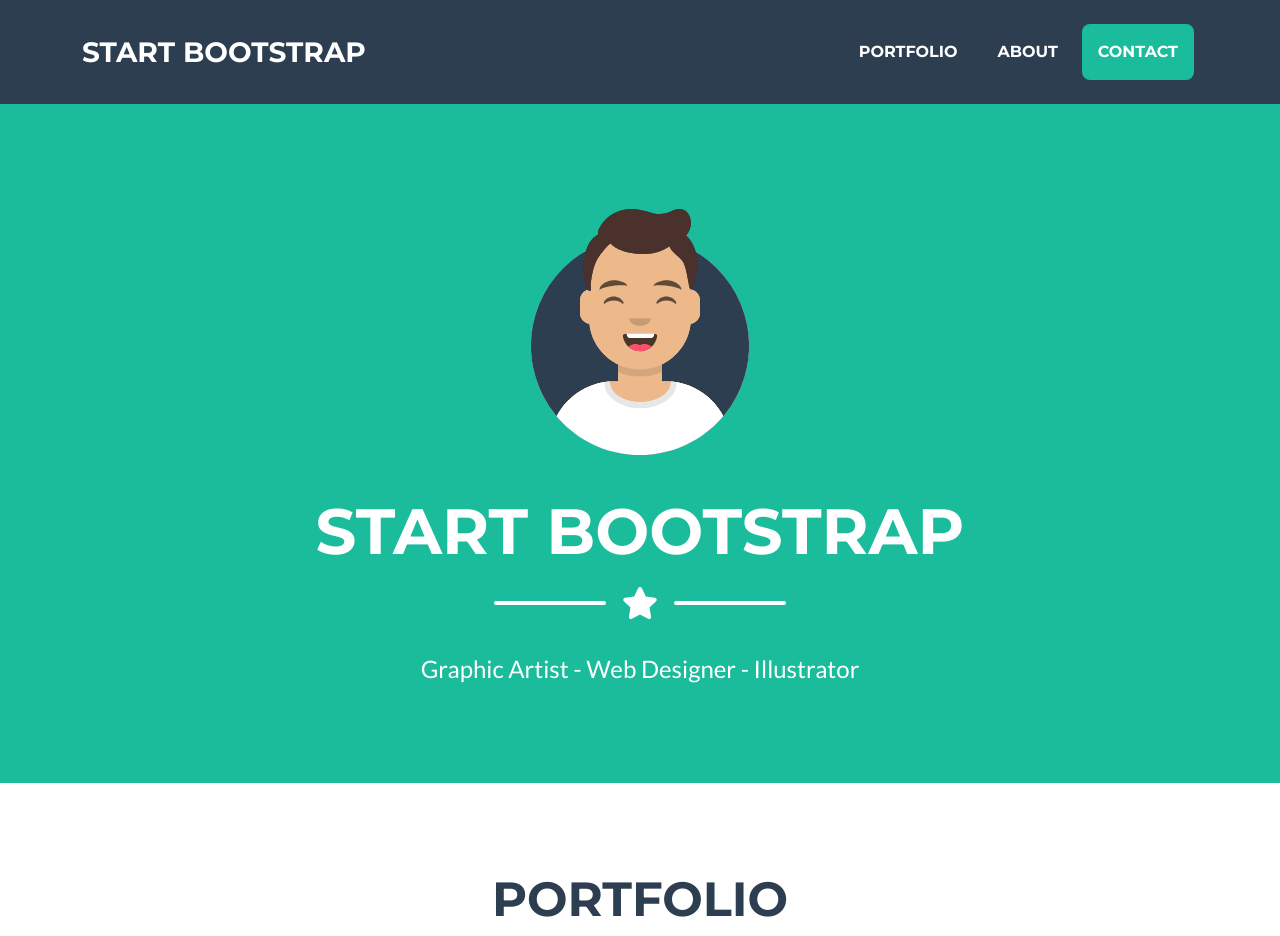
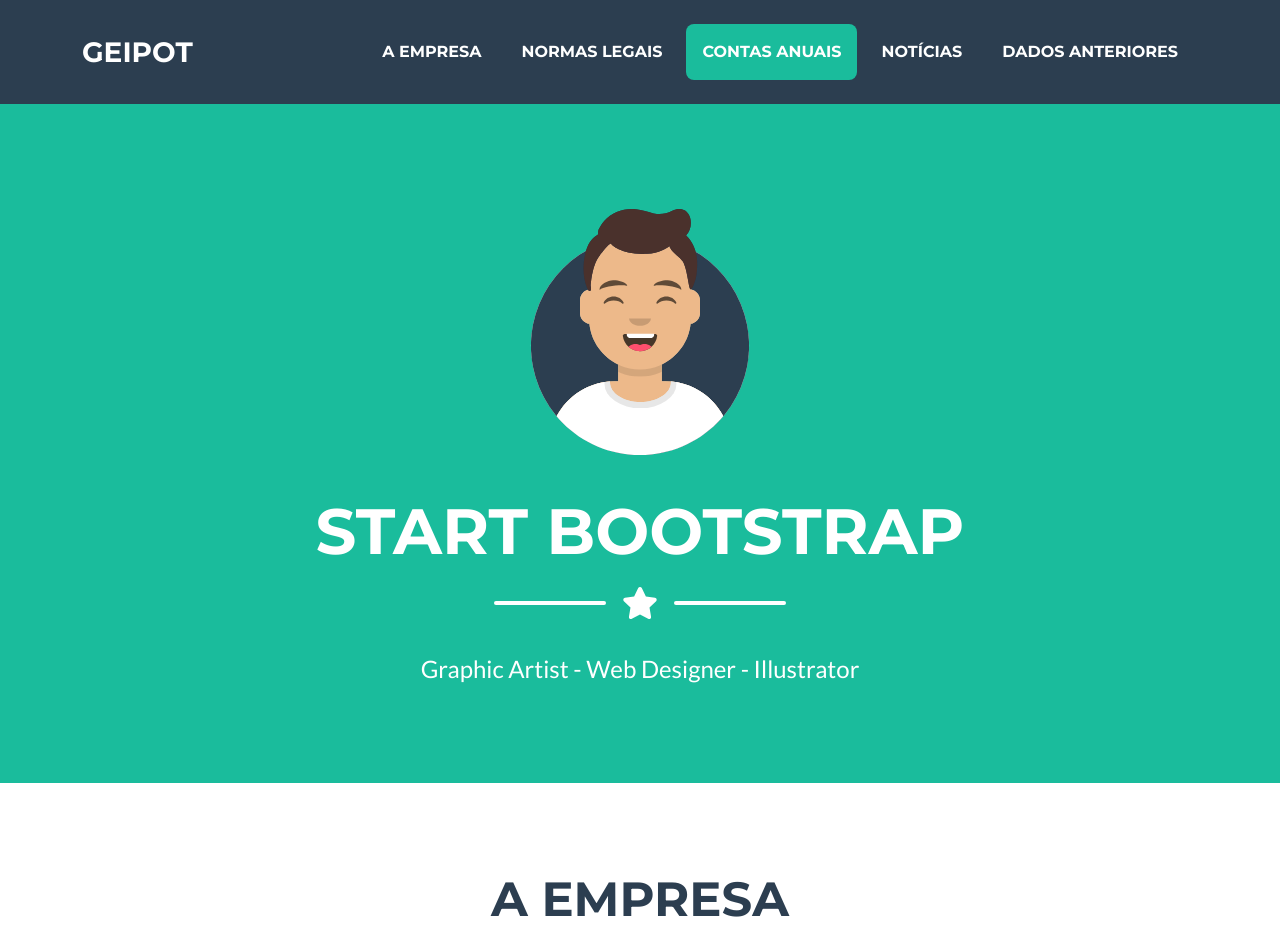
Before and after one commit to Jeimissonb/iumGEIPOT-html_css, a plain HTML site: page index.html in a window 1280 px wide. Shown: the top 936 px of the page. Drawn offline with nearby package versions, Linux system fonts and the light colour scheme.

Commit message:
menu inicial pt1

```diff
--- a/index.html
+++ b/index.html
@@ -1,5 +1,5 @@
 <!DOCTYPE html>
-<html lang="en">
+<html lang="pt">
     <head>
         <meta charset="utf-8" />
         <meta name="viewport" content="width=device-width, initial-scale=1, shrink-to-fit=no" />
@@ -20,16 +20,19 @@
         <!-- Navigation-->
         <nav class="navbar navbar-expand-lg bg-secondary text-uppercase fixed-top" id="mainNav">
             <div class="container">
-                <a class="navbar-brand" href="#page-top">Start Bootstrap</a>
+                <a class="navbar-brand" href="#page-top">Geipot</a>
                 <button class="navbar-toggler text-uppercase font-weight-bold bg-primary text-white rounded" type="button" data-bs-toggle="collapse" data-bs-target="#navbarResponsive" aria-controls="navbarResponsive" aria-expanded="false" aria-label="Toggle navigation">
                     Menu
                     <i class="fas fa-bars"></i>
                 </button>
                 <div class="collapse navbar-collapse" id="navbarResponsive">
                     <ul class="navbar-nav ms-auto">
-                        <li class="nav-item mx-0 mx-lg-1"><a class="nav-link py-3 px-0 px-lg-3 rounded" href="#portfolio">Portfolio</a></li>
-                        <li class="nav-item mx-0 mx-lg-1"><a class="nav-link py-3 px-0 px-lg-3 rounded" href="#about">About</a></li>
-                        <li class="nav-item mx-0 mx-lg-1"><a class="nav-link py-3 px-0 px-lg-3 rounded" href="#contact">Contact</a></li>
+                        <li class="nav-item mx-0 mx-lg-1"><a class="nav-link py-3 px-0 px-lg-3 rounded" href="#portfolio">A Empresa</a></li>
+                        <li class="nav-item mx-0 mx-lg-1"><a class="nav-link py-3 px-0 px-lg-3 rounded" href="#about">Normas Legais</a></li>
+                        <li class="nav-item mx-0 mx-lg-1"><a class="nav-link py-3 px-0 px-lg-3 rounded" href="#contact">Contas Anuais</a></li>
+                        <li class="nav-item mx-0 mx-lg-1"><a class="nav-link py-3 px-0 px-lg-3 rounded" href="#contact">Notícias</a></li>
+                        <li class="nav-item mx-0 mx-lg-1"><a class="nav-link py-3 px-0 px-lg-3 rounded" href="#contact">Dados Anteriores</a></li>
+
                     </ul>
                 </div>
             </div>
@@ -55,7 +58,7 @@
         <section class="page-section portfolio" id="portfolio">
             <div class="container">
                 <!-- Portfolio Section Heading-->
-                <h2 class="page-section-heading text-center text-uppercase text-secondary mb-0">Portfolio</h2>
+                <h2 class="page-section-heading text-center text-uppercase text-secondary mb-0">A Empresa</h2>
                 <!-- Icon Divider-->
                 <div class="divider-custom">
                     <div class="divider-custom-line"></div>
```
